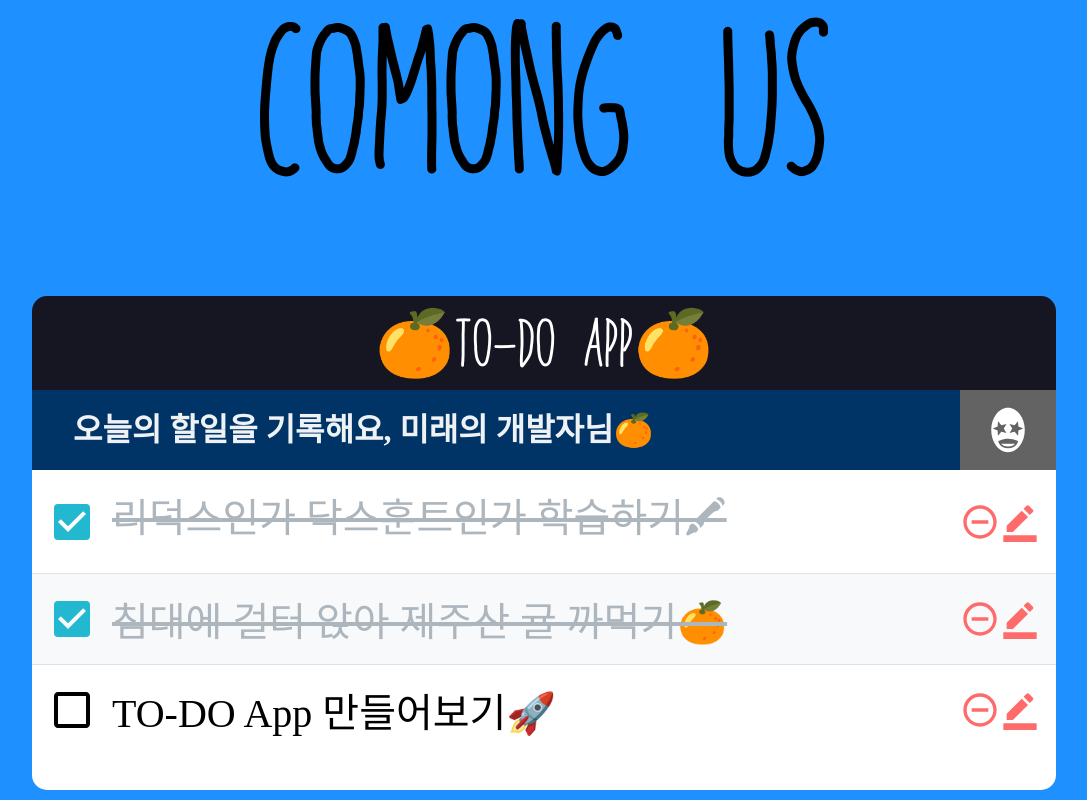
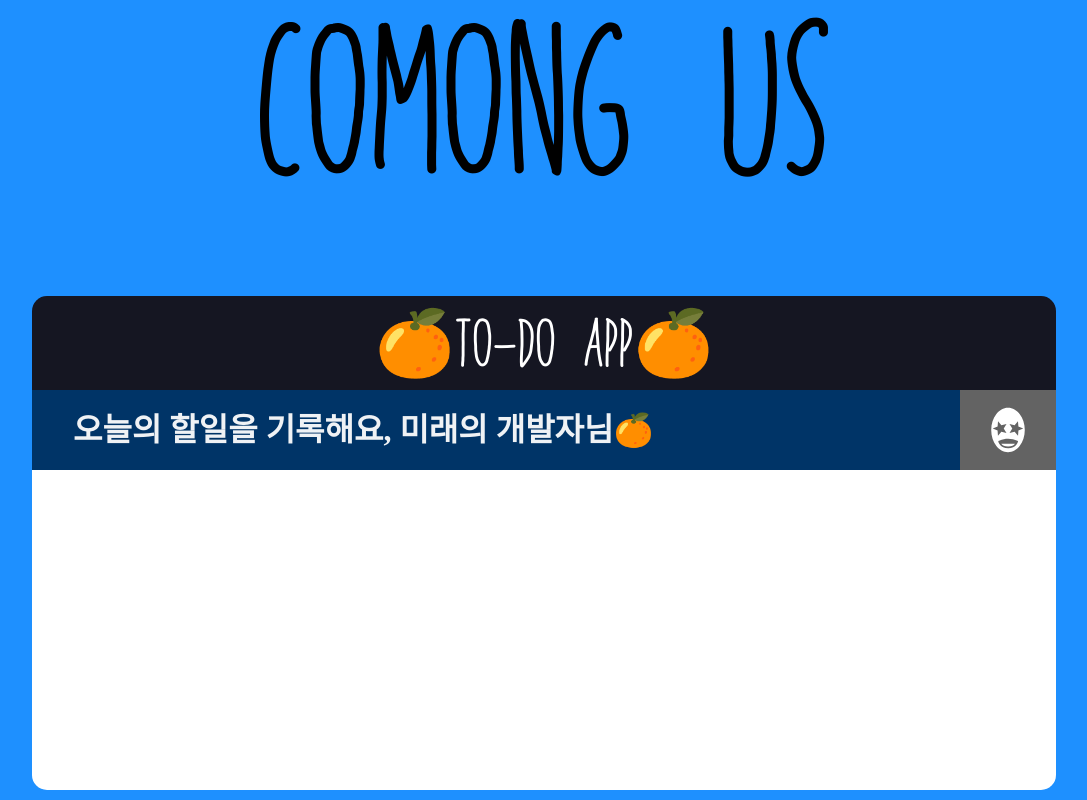
Before and after one commit to seolleung2/comongus, a React (Create React App) app in the folder client/: page /todo in a window 1280 px wide. Shown: the top 800 px of the page, without its empty margins (96-1183 px from the left). Built offline with nearby package versions, Linux system fonts and the light colour scheme.

Commit message:
success to add todo on my app using REDUX

```diff
--- a/client/src/components/TodoInsert/TodoInsert.js
+++ b/client/src/components/TodoInsert/TodoInsert.js
@@ -3,6 +3,7 @@ import { GiStarStruck } from 'react-icons/gi';
 import './TodoInsert.scss';
 
 import { connect } from 'react-redux';
+import { actionCreators } from '../../store';
 
 // ! 뭔가 여기서 server 에 post 처리를 해줘야 할 것 같다.
 const TodoInsert = (props) => {
@@ -14,15 +15,13 @@ const TodoInsert = (props) => {
     setInputVal(e.target.value);
   }, []);
 
-  const handleSubmit = useCallback(
-    (e) => {
-      // handleInsert(inputVal); // props 로 불러온 handleInsert 실행.
-      setInputVal(''); // input value 값 초기화
+  const handleSubmit = (event) => {
+    event.preventDefault();
 
-      e.preventDefault();
-    },
-    [inputVal],
-  );
+    props.addToDo(inputVal);
+
+    setInputVal('');
+  };
   return (
     <form className="TodoInsert" onSubmit={handleSubmit}>
       <input
@@ -41,6 +40,12 @@ const mapStateToProps = (state, ownProps) => {
   return { toDos: state };
 };
 
-export default connect(mapStateToProps)(TodoInsert);
+const mapDispatchToProps = (dispatch, ownProps) => {
+  return {
+    addToDo: (inputVal) => dispatch(actionCreators.addToDo(inputVal)),
+  };
+};
+
+export default connect(mapStateToProps, mapDispatchToProps)(TodoInsert);
 
 // https://react-icons.github.io/react-icons/icons?name=md
--- a/client/src/components/TodoList/TodoList.js
+++ b/client/src/components/TodoList/TodoList.js
@@ -2,19 +2,21 @@ import React from 'react';
 import TodoListItem from '../TodoListItem/TodoListItem';
 import './TodoList.scss';
 
-const TodoList = ({ todos, handleRemove, handleToggle }) => {
+import { connect } from 'react-redux';
+import { actionCreators } from '../../store';
+
+const TodoList = ({ toDos, handleRemove, handleToggle }) => {
   return (
     <div className="TodoList">
-      {todos.map((todo) => (
-        <TodoListItem
-          key={todo.id}
-          todo={todo}
-          handleRemove={handleRemove}
-          handleToggle={handleToggle}
-        />
+      {toDos.map((toDo) => (
+        <TodoListItem {...toDo} key={toDo.id} />
       ))}
     </div>
   );
 };
 
-export default TodoList;
+const mapStateToProps = (state, ownProps) => {
+  return { toDos: state };
+};
+
+export default connect(mapStateToProps)(TodoList);
--- a/client/src/components/TodoListItem/TodoListItem.js
+++ b/client/src/components/TodoListItem/TodoListItem.js
@@ -9,19 +9,15 @@ import './TodoListItem.scss';
 
 import cn from 'classnames';
 // !classnames 를 사용한 방식은 새삼 신박하다.
-const TodoListItem = ({ todo, handleRemove, handleToggle }) => {
-  const { id, text, checked } = todo;
+const TodoListItem = ({ id, text, checked }) => {
   return (
     <div className="TodoListItem">
-      <div
-        className={cn('checkbox', { checked })}
-        onClick={() => handleToggle(id)}
-      >
+      <div className={cn('checkbox', { checked })}>
         {checked ? <MdCheckBox /> : <MdCheckBoxOutlineBlank />}
         <div className="text">{text}</div>
       </div>
       <div className="remove">
-        <MdRemoveCircleOutline onClick={() => handleRemove(id)} />
+        <MdRemoveCircleOutline />
         <MdBorderColor />
       </div>
     </div>
--- a/client/src/routes/Todo.js
+++ b/client/src/routes/Todo.js
@@ -21,21 +21,6 @@ const Todo = () => {
       checked: false,
     },
   ]);
-  // Id 는 고유값으로 사용된다. useRef 를 사용해서 변수에 담았다.
-  // const nextId = useRef(4);
-
-  // const handleInsert = useCallback(
-  //   (text) => {
-  //     const todo = {
-  //       id: nextId.current,
-  //       text,
-  //       checked: false,
-  //     };
-  //     setTodos(todos.concat(todo));
-  //     nextId.current += 1;
-  //   },
-  //   [todos],
-  // );
 
   const handleRemove = useCallback(
     (id) => {
@@ -59,13 +44,8 @@ const Todo = () => {
     <>
       <AppLayout>
         <TodoTemplate>
-          {/* <TodoInsert handleInsert={handleInsert} /> */}
           <TodoInsert />
-          <TodoList
-            todos={todos}
-            handleRemove={handleRemove}
-            handleToggle={handleToggle}
-          />
+          <TodoList handleRemove={handleRemove} handleToggle={handleToggle} />
         </TodoTemplate>
       </AppLayout>
     </>
--- a/client/src/store.js
+++ b/client/src/store.js
@@ -3,15 +3,14 @@ import { createStore } from 'redux';
 const ADD = 'ADD';
 const DELETE = 'DELETE';
 
-export const addToDo = (id, text) => {
+const addToDo = (text) => {
   return {
     type: ADD,
-    id,
     text,
   };
 };
 
-export const deleteToDo = (id) => {
+const deleteToDo = (id) => {
   return {
     type: DELETE,
     id,
@@ -21,7 +20,7 @@ export const deleteToDo = (id) => {
 const reducer = (state = [], action) => {
   switch (action.type) {
     case ADD:
-      return [...state, { id: action.id, text: action.text }];
+      return [...state, { id: Date.now(), text: action.text, checked: false }];
     case DELETE:
       return state.filter((toDo) => toDo.id !== action.id);
     default:
@@ -31,4 +30,9 @@ const reducer = (state = [], action) => {
 
 const store = createStore(reducer);
 
+export const actionCreators = {
+  addToDo,
+  deleteToDo,
+};
+
 export default store;
```
Also changed, not shown: 1 other file (tests, documents, lock files or other folders).
